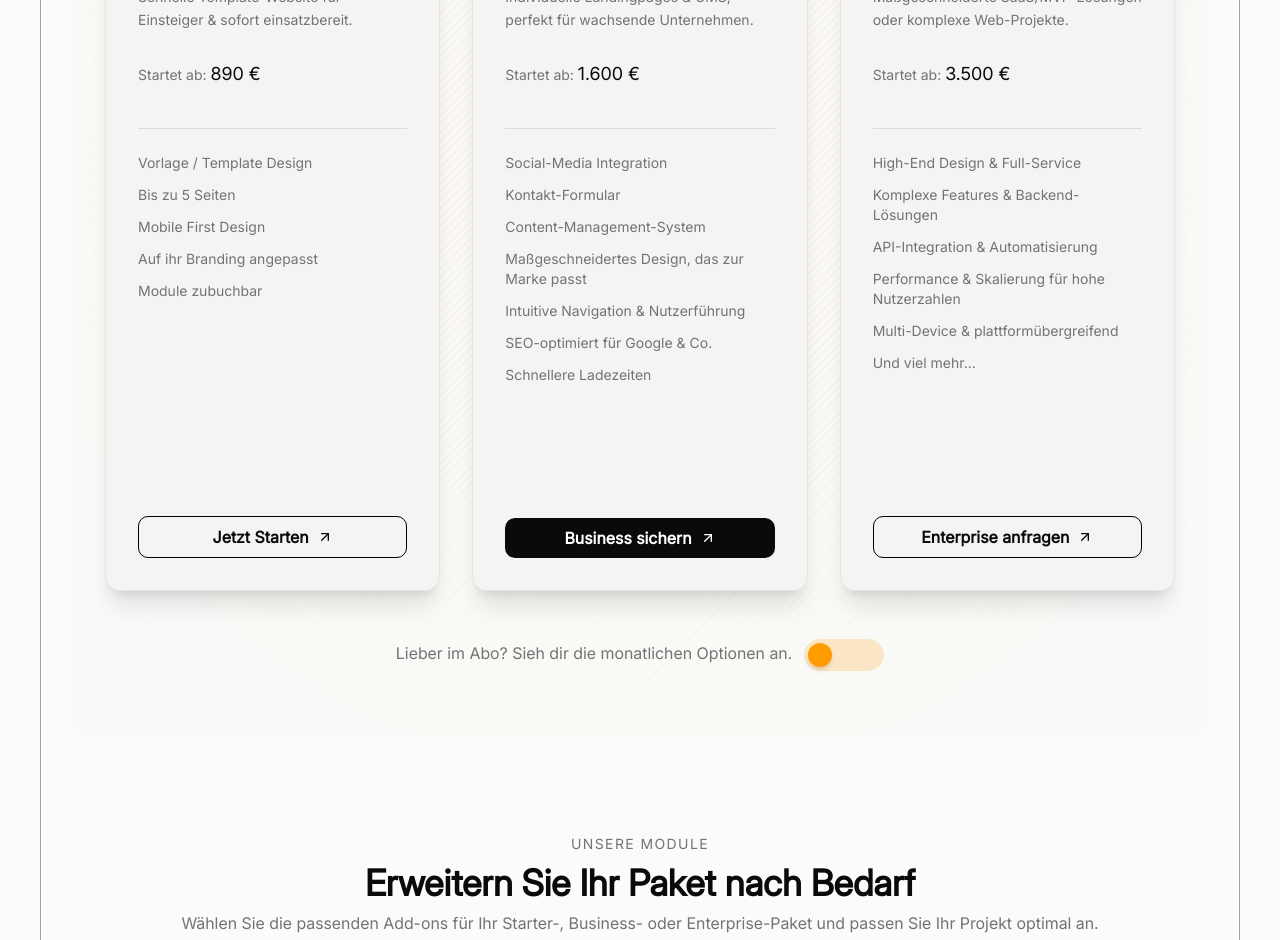
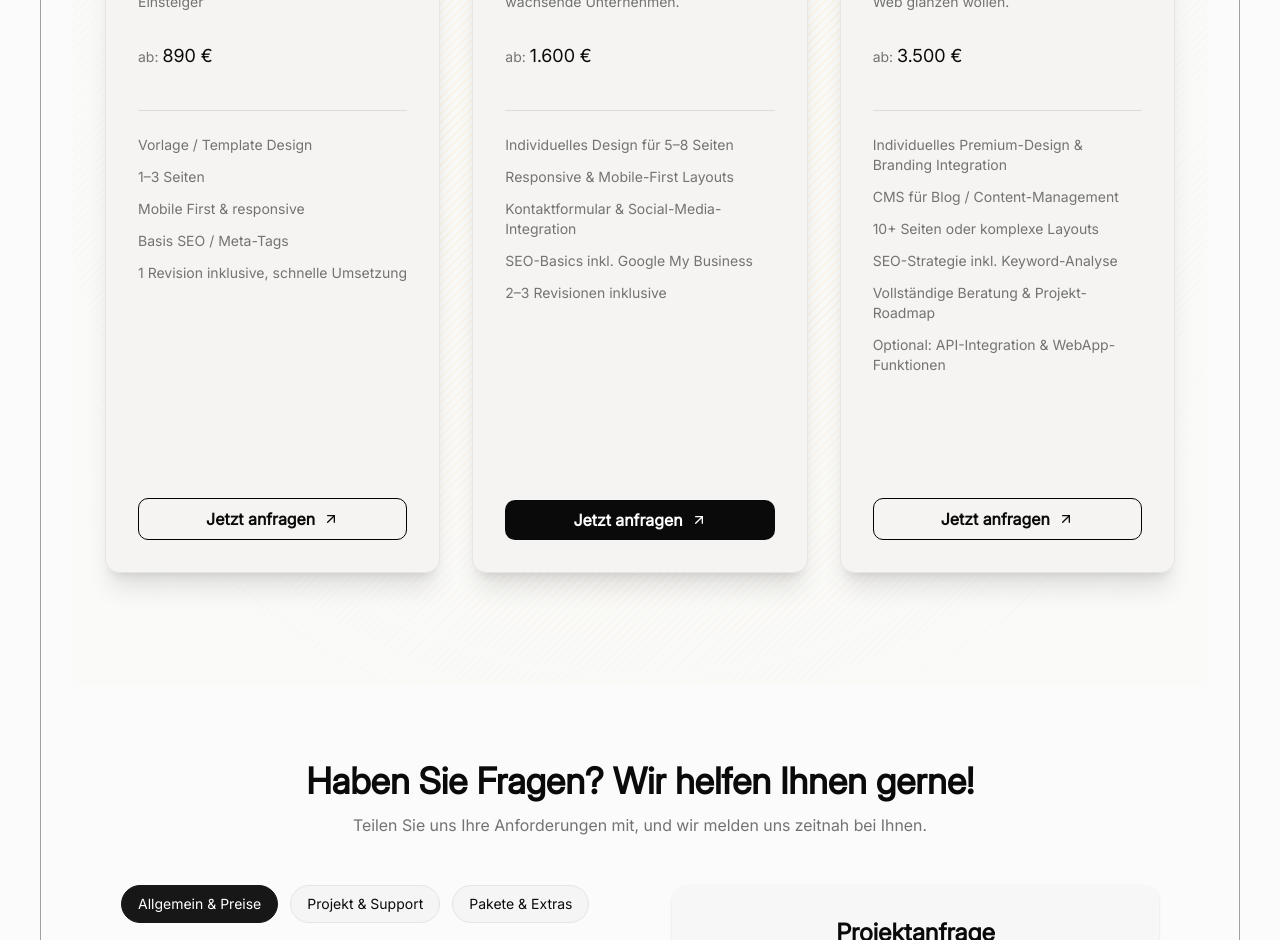
Before and after one commit to ModioStudio/modio-maintenance, a Next.js app: page / in a window 1280 px wide. Shown: the part 1860-2800 px from the top of the page. Built offline with nearby package versions, Linux system fonts and the light colour scheme.

Commit message:
refactor: streamline pricing options and update FAQ content for clarity

```diff
--- a/app/components/sections/PricingSection.tsx
+++ b/app/components/sections/PricingSection.tsx
@@ -5,23 +5,21 @@ import { Card } from "@/app/components/ui/card";
 export default function PricingPage() {
   const [mode, setMode] = useState<"one-time" | "subscription">("one-time");
 
-  const pricing =
-    mode === "one-time"
-      ? [
+const pricing = [
   {
     title: "Starter",
     icon: <Home className="w-5 h-5 text-[#FF9D00]" />,
     description:
-              "Schnelle Template-Website für Einsteiger & sofort einsatzbereit.",
+      "Schnell einsatzbereit, perfekt für Einsteiger",
     price: "890 €",
     features: [
       "Vorlage / Template Design",
-              "Bis zu 5 Seiten",
-              "Mobile First Design",
-              "Auf ihr Branding angepasst",
-              "Module zubuchbar",
+      "1–3 Seiten",
+      "Mobile First & responsive",
+      "Basis SEO / Meta-Tags",
+      "1 Revision inklusive, schnelle Umsetzung",
     ],
-            btn: "Jetzt Starten",
+    btn: "Jetzt anfragen",
     btnClass:
       "bg-transparent border border-black text-[#0a0a0a] hover:bg-foreground/90 hover:text-[#fbfbfb]",
   },
@@ -29,87 +27,38 @@ export default function PricingPage() {
     title: "Business",
     icon: <Briefcase className="w-5 h-5 text-[#FF9D00]" />,
     description:
-              "Individuelle Landingpages & CMS, perfekt für wachsende Unternehmen.",
+    "Professionell & markenkonform für wachsende Unternehmen.",
     price: "1.600 €",
     features: [
-              "Social-Media Integration",
-              "Kontakt-Formular",
-              "Content-Management-System",
-              "Maßgeschneidertes Design, das zur Marke passt",
-              "Intuitive Navigation & Nutzerführung",
-              "SEO-optimiert für Google & Co.",
-              "Schnellere Ladezeiten",
+        "Individuelles Design für 5–8 Seiten",
+        "Responsive & Mobile-First Layouts",
+        "Kontaktformular & Social-Media-Integration",
+        "SEO-Basics inkl. Google My Business",
+        "2–3 Revisionen inklusive",
     ],
-            btn: "Business sichern",
+    btn: "Jetzt anfragen",
     btnClass: "bg-foreground text-background hover:bg-foreground/90",
   },
   {
     title: "Enterprise",
     icon: <Building2 className="w-5 h-5 text-[#FF9D00]" />,
     description:
-              "Maßgeschneiderte SaaS/MVP-Lösungen oder komplexe Web-Projekte.",
+      "Rundum-Paket für Unternehmen, die im Web glänzen wollen.",
     price: "3.500 €",
     features: [
-              "High-End Design & Full-Service",
-              "Komplexe Features & Backend-Lösungen",
-              "API-Integration & Automatisierung",
-              "Performance & Skalierung für hohe Nutzerzahlen",
-              "Multi-Device & plattformübergreifend",
-              "Und viel mehr...",
+        "Individuelles Premium-Design & Branding Integration",
+        "CMS für Blog / Content-Management",
+        "10+ Seiten oder komplexe Layouts",
+        "SEO-Strategie inkl. Keyword-Analyse",
+        "Vollständige Beratung & Projekt-Roadmap",
+        "Optional: API-Integration & WebApp-Funktionen",
     ],
-            btn: "Enterprise anfragen",
+    btn: "Jetzt anfragen",
     btnClass:
       "bg-transparent border border-black text-[#0a0a0a] hover:bg-foreground/90 hover:text-[#fbfbfb]",
   },
-        ]
-      : [
-          {
-            title: "Starter Abo",
-            icon: <Home className="w-5 h-5 text-[#FF9D00]" />,
-            description:
-              "Minimaler Aufwand: Social Media Posts & kleine Anpassungen.",
-            price: "104 € / Monat",
-            features: [
-              "4 Social Media Posts",
-              "1–2 kleine Anpassungen",
-              "Hosting inklusiv",
-            ],
-            btn: "Jetzt Abo starten",
-            btnClass:
-              "bg-transparent border border-black text-[#0a0a0a] hover:bg-foreground/90 hover:text-[#fbfbfb]",
-          },
-          {
-            title: "Business Abo",
-            icon: <Briefcase className="w-5 h-5 text-[#FF9D00]" />,
-            description:
-              "Social Media + Offline/Printdesigns, kleine Anpassungen inklusive.",
-            price: "154 € / Monat",
-            features: [
-              "4 Offline Designs / Printmaterialien",
-              "8 Social Media Posts",
-              "Kleine Anpassungen",
-              "Hosting inklusiv",
-            ],
-            btn: "Business Abo starten",
-            btnClass: "bg-foreground text-background hover:bg-foreground/90",
-          },
-          {
-            title: "Business Plus Abo",
-            icon: <Building2 className="w-5 h-5 text-[#FF9D00]" />,
-            description:
-              "Branding inklusive, volle Betreuung, Analytics & Performance.",
-            price: "284 € / Monat",
-            features: [
-              "Alles aus Business",
-              "6–10 Changes / Monat",
-              "Analytics & Performance Check",
-              "Funnel-Optimierung",
-              "Hosting inklusiv",
-            ],
-            btn: "Business Plus Abo starten",
-            btnClass: "bg-foreground text-background hover:bg-foreground/90",
-          },
 ];
+
 
   return (
     <div className="relative min-h-screen px-4 py-16 sm:px-6 lg:px-8 bg-[#fafaf9]">
@@ -142,16 +91,11 @@ export default function PricingPage() {
               </p>
               <div className="mb-4">
                 <p className="text-sm text-muted-foreground">
-                  Startet ab:{" "}
+                 ab:{" "}
                   <span className="text-lg font-medium text-foreground">
                     {tier.price}
                   </span>
                 </p>
-                {mode === "subscription" && (
-                  <span className="text-xs text-muted-foreground mt-1">
-                    Jährlich kündbar
-                  </span>
-                )}
               </div>
               <ul className="mb-8 flex-1 space-y-3 border-t border-foreground/10 pt-6 text-sm">
                 {tier.features.map((feature, i) => (
@@ -171,21 +115,6 @@ export default function PricingPage() {
         </div>
 
         <div className="mt-12 flex md:flex-row flex-col mx-auto justify-center items-center gap-3">
-          <p className="text-center text-sm md:text-base mb-1 text-muted-foreground user-select-none pointer-none:">
-            Lieber im Abo? Sieh dir die monatlichen Optionen an.
-          </p>
-          <div
-            className="relative w-20 h-8 bg-[#FF9D00]/20 rounded-full cursor-pointer"
-            onClick={() =>
-              setMode(mode === "one-time" ? "subscription" : "one-time")
-            }
-          >
-            <div
-              className={`absolute top-1 left-1 w-6 h-6 bg-[#FF9D00] rounded-full shadow-md transform transition-transform duration-300 ${
-                mode === "subscription" ? "translate-x-12" : "translate-x-0"
-              }`}
-            />
-          </div>
         </div>
       </div>
 
--- a/app/page.tsx
+++ b/app/page.tsx
@@ -15,7 +15,6 @@ export default function LandingPage() {
       <Hero />
       <WorkFlow />
       <Pricing />
-      <Modules />
       <FAQ />
       <Footer />
     </div>
--- a/lib/faq.ts
+++ b/lib/faq.ts
@@ -9,7 +9,7 @@ const TEXT = {
       name: "Ihr Name",
       email: "Ihre E-Mail",
       message: "Ihre Nachricht",
-      button: "Anfrage senden",
+      button: "Ihr Projekt starten",
       sending: "Senden…",
       success: "Vielen Dank! Wir melden uns bald.",
       error: "Hoppla, etwas ist schiefgelaufen. Bitte versuche es erneut.",
@@ -34,23 +34,23 @@ const TEXT = {
         { q: "Bietet ihr Support nach Launch?", a: "Ja, wir haben optionale Supportpakete." },
       ]
     },
-    {
-        id: "abo",
-        title: "Abo",
-        faqs: [
+ {
+      id: "packages",
+      title: "Pakete & Extras",
+      faqs: [
         {
-            q: "Wie funktioniert das Starter Abo?",
-            a: "Das Starter Abo umfasst monatlich 4 Social Media Posts und 1–2 kleine Anpassungen an Ihrer Website."
+          q: "Kann ich zusätzliche Features buchen?",
+          a: "Ja, für Business und Starter Pakete können Sie optional CMS oder Branding Integration hinzufügen."
         },
         {
-            q: "Was bietet das Business Plus Abo?",
-            a: "Das Business Plus Abo umfasst alle Leistungen des Business Abos plus 6–10 Änderungen pro Monat, Analytics & Performance Checks sowie Funnel-Optimierung."
+          q: "Wie lange dauert die Umsetzung?",
+          a: "Starter: ca. 7–10 Tage | Business: ca. 2–3 Wochen | Enterprise: individuell nach Projektumfang."
         },
         {
-        q: "Kann ich mein Abo jederzeit kündigen?",
-        a: "Nein, alle Abos sind an eine Mindestlaufzeit von einem Jahr gebunden und jährlich kündbar."
-        }
-        ]
+          q: "Kann ich nachträglich ein Upgrade auf ein höheres Paket machen?",
+          a: "Ja, Sie können jederzeit ein Upgrade buchen, inklusive Anpassungen und Add-ons."
+        },
+      ]
     },
   ],
   packages: ["Starter", "Business", "Enterprise"]
--- a/lib/workflow.ts
+++ b/lib/workflow.ts
@@ -22,7 +22,7 @@ const TEXT = {
     description: "Wir möchten Sie und Ihre Wünsche kennenlernen.",
     messageTitle: "Ihre Anforderungen",
     messageBody:
-      "Teilen Sie uns Ihre Wünsche, Ziele und Inhalte mit, wir erledigen den Rest.",
+      "Sie müssen nur Ihre Ziele mitteilen, wir erledigen den Rest",
   },
 
   handoverBox: {
```
Lines whose indentation alone changed are shown as unchanged.
